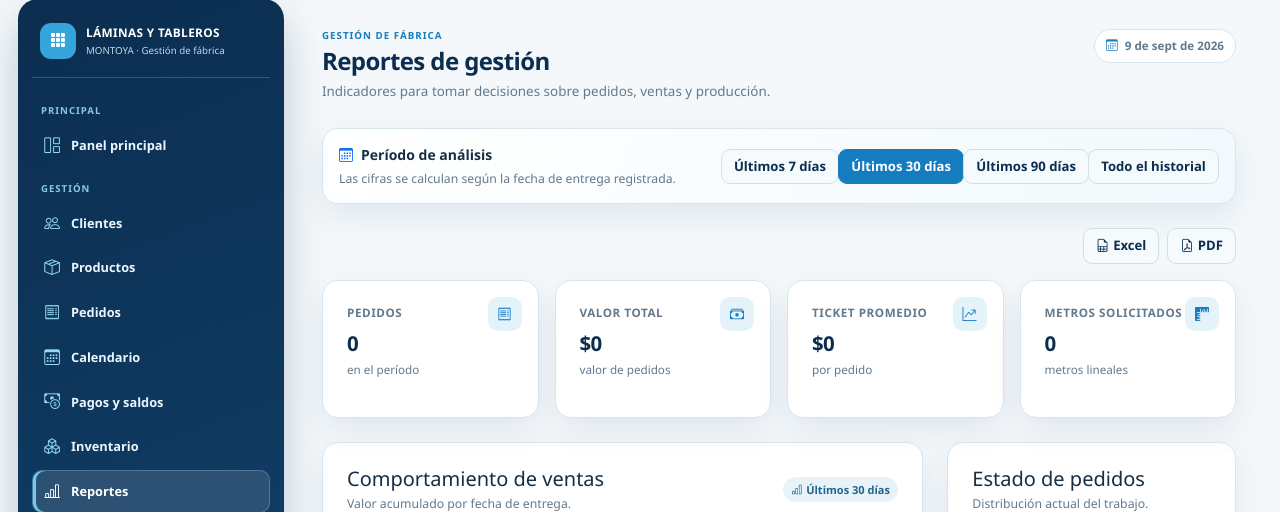
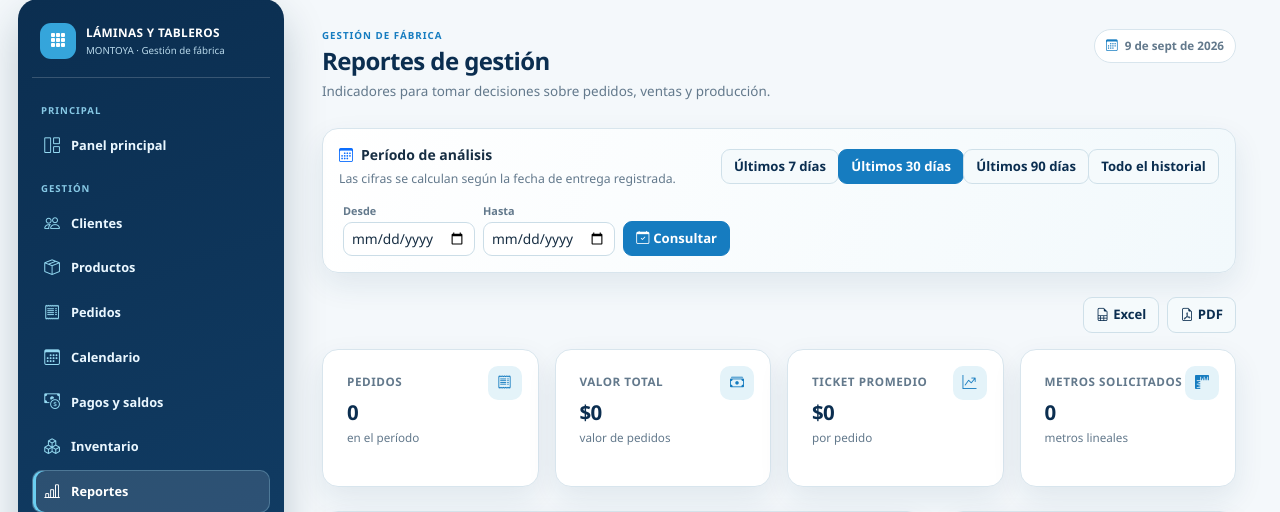
Before and after one commit to davidcaromaldonado90-cmd/fabrica-tejas-app, a Flask app: page /reportes in a window 1280 px wide. Shown: the part 19-531 px from the top of the page. Run offline with Flask 3, Linux system fonts and the light colour scheme; the visitor is signed in with stand-in values (Sample User, id 1).

Commit message:
Agrega rango personalizado de fechas en reportes

```diff
--- a/app.py
+++ b/app.py
@@ -295,8 +295,23 @@ def reportes():
     if periodo not in periodos:
         periodo = '30'
 
+    fecha_inicio = request.args.get('fecha_inicio', '')
+    fecha_fin = request.args.get('fecha_fin', '')
     consulta = consulta_por_rol()
-    if periodo != 'todos':
+    etiqueta_periodo = periodos[periodo]
+    if rol in ('Administrador', 'Vendedor') and fecha_inicio and fecha_fin:
+        try:
+            inicio = date.fromisoformat(fecha_inicio)
+            fin = date.fromisoformat(fecha_fin)
+            if inicio <= fin:
+                consulta = consulta.filter(Pedido.fecha_pedido.between(inicio, fin))
+                periodo = 'rango'
+                etiqueta_periodo = f'{inicio.strftime("%d/%m/%Y")} — {fin.strftime("%d/%m/%Y")}'
+            else:
+                fecha_inicio = fecha_fin = ''
+        except ValueError:
+            fecha_inicio = fecha_fin = ''
+    elif periodo != 'todos':
         consulta = consulta.filter(Pedido.fecha_pedido >= date.today() - timedelta(days=int(periodo) - 1))
     pedidos_periodo = consulta.order_by(Pedido.fecha_pedido.asc()).all()
 
@@ -326,7 +341,8 @@ def reportes():
     if rol != 'Operario':
         metricas.update({'Valor total': total_ventas, 'Ticket promedio': total_ventas / total_pedidos if total_pedidos else 0})
     return render_template(
-        'reportes.html', rol=rol, periodo=periodo, periodos=periodos, metricas=metricas,
+        'reportes.html', rol=rol, periodo=periodo, periodos=periodos, etiqueta_periodo=etiqueta_periodo,
+        fecha_inicio=fecha_inicio, fecha_fin=fecha_fin, metricas=metricas,
         por_estado=por_estado, ventas_labels=list(ventas_por_dia.keys()),
         ventas_data=list(pedidos_por_dia.values()) if rol == 'Operario' else list(ventas_por_dia.values()),
         top_productos=top_productos, top_clientes=top_clientes
@@ -426,8 +442,20 @@ def exportar_reporte(formato):
     periodo = request.args.get('periodo', '30')
     if periodo not in ('7', '30', '90', 'todos'):
         periodo = '30'
+    fecha_inicio = request.args.get('fecha_inicio', '')
+    fecha_fin = request.args.get('fecha_fin', '')
     consulta = consulta_por_rol()
-    if periodo != 'todos':
+    if session['usuario_rol'] in ('Administrador', 'Vendedor') and fecha_inicio and fecha_fin:
+        try:
+            inicio = date.fromisoformat(fecha_inicio)
+            fin = date.fromisoformat(fecha_fin)
+            if inicio <= fin:
+                consulta = consulta.filter(Pedido.fecha_pedido.between(inicio, fin))
+            else:
+                fecha_inicio = fecha_fin = ''
+        except ValueError:
+            fecha_inicio = fecha_fin = ''
+    if not (fecha_inicio and fecha_fin) and periodo != 'todos':
         consulta = consulta.filter(Pedido.fecha_pedido >= date.today() - timedelta(days=int(periodo) - 1))
     pedidos = consulta.order_by(Pedido.fecha_pedido.desc()).all()
     filas = [(p.id_pedido, p.cliente.nombre_razon_social, p.fecha_pedido, p.estado, float(p.total_pedido or 0)) for p in pedidos]
--- a/static/theme-overrides.css
+++ b/static/theme-overrides.css
@@ -176,6 +176,9 @@ body {
 .calendar-legend { display: flex; gap: 14px; padding: 11px 15px; color: var(--muted); font-size: .72rem; }.calendar-legend i { display: inline-block; width: 8px; height: 8px; margin-right: 4px; border-radius: 50%; }
 
 .report-filter { background: linear-gradient(110deg, #fff, #f2f9fc) !important; }
+.report-range { display: flex; align-items: end; flex-wrap: wrap; gap: 8px; padding-left: 4px; }
+.report-range label { display: grid; gap: 3px; color: var(--muted); font-size: .68rem; font-weight: 750; }
+.report-range .form-control { width: 132px; min-height: 34px !important; }
 .report-kpi { position: relative; min-height: 138px; overflow: hidden; }
 .report-kpi small, .report-kpi > span:last-child { display: block; color: var(--muted); font-size: .73rem; }
 .report-kpi small { font-weight: 800; letter-spacing: .55px; text-transform: uppercase; }
@@ -197,5 +200,6 @@ body {
   body { font-size: 13px; }.main { padding: 24px 13px 91px !important; }.topbar { margin-bottom: 20px; }.title { font-size: 1.32rem !important; }.subtitle { font-size: .78rem; }
   .content-card { border-radius: 13px !important; }.card-header-custom { align-items: stretch !important; flex-direction: column; min-height: auto; padding: 13px 14px !important; }.card-header-custom > .input-group { width: 100%; max-width: none; }.card-header-custom .btn { align-self: stretch; }
   .form-card { padding: 18px !important; }.table > thead > tr > th, .table > tbody > tr > td { padding: 9px 11px !important; }.calendar-day { min-height: 76px; padding: 5px; }.calendar-weekdays div { font-size: .54rem; }.calendar-event { font-size: .56rem; }.chart-wrap { height: 220px; }.report-filter .btn-group { width: 100%; overflow-x: auto; }.report-filter .btn { white-space: nowrap; }
+  .report-range { width: 100%; padding: 0; }.report-range label { flex: 1; }.report-range .form-control { width: 100%; }.report-range .btn { width: 100%; }
 }
 @media print { @page { margin: 12mm; } .sidebar, .mobile-nav, .topbar, .no-print { display: none !important; } body, .main { background: #fff !important; } .main { padding: 0 !important; } .content-card { box-shadow: none !important; } }
--- a/templates/reportes.html
+++ b/templates/reportes.html
@@ -6,8 +6,16 @@
 <section class="report-filter content-card p-3 mb-4 d-flex flex-wrap align-items-center justify-content-between gap-3">
   <div><strong><i class="bi bi-calendar3 me-2 text-primary"></i>Período de análisis</strong><span class="d-block text-secondary small mt-1">Las cifras se calculan según la fecha de entrega registrada.</span></div>
   <div class="btn-group" role="group">{% for clave, etiqueta in periodos.items() %}<a href="{{ url_for('reportes', periodo=clave) }}" class="btn btn-sm {% if periodo == clave %}btn-primary{% else %}btn-light{% endif %}">{{ etiqueta }}</a>{% endfor %}</div>
+  {% if rol in ('Administrador', 'Vendedor') %}
+  <form class="report-range" method="get">
+    <input type="hidden" name="periodo" value="rango">
+    <label>Desde<input class="form-control form-control-sm" type="date" name="fecha_inicio" value="{{ fecha_inicio }}" required></label>
+    <label>Hasta<input class="form-control form-control-sm" type="date" name="fecha_fin" value="{{ fecha_fin }}" required></label>
+    <button class="btn btn-primary btn-sm" type="submit"><i class="bi bi-calendar-check me-1"></i>Consultar</button>
+  </form>
+  {% endif %}
 </section>
-<div class="d-flex justify-content-end gap-2 mb-3"><a href="{{ url_for('exportar_reporte', formato='excel', periodo=periodo) }}" class="btn btn-light btn-sm"><i class="bi bi-file-earmark-spreadsheet me-1"></i>Excel</a><a href="{{ url_for('exportar_reporte', formato='pdf', periodo=periodo) }}" class="btn btn-light btn-sm"><i class="bi bi-file-earmark-pdf me-1"></i>PDF</a></div>
+<div class="d-flex justify-content-end gap-2 mb-3"><a href="{{ url_for('exportar_reporte', formato='excel', periodo=periodo, fecha_inicio=fecha_inicio or none, fecha_fin=fecha_fin or none) }}" class="btn btn-light btn-sm"><i class="bi bi-file-earmark-spreadsheet me-1"></i>Excel</a><a href="{{ url_for('exportar_reporte', formato='pdf', periodo=periodo, fecha_inicio=fecha_inicio or none, fecha_fin=fecha_fin or none) }}" class="btn btn-light btn-sm"><i class="bi bi-file-earmark-pdf me-1"></i>PDF</a></div>
 <div class="row g-3 mb-4">
   <div class="col-sm-6 col-xl-3"><article class="content-card p-4 report-kpi"><span class="report-kpi-icon"><i class="bi bi-receipt"></i></span><small>Pedidos</small><strong>{{ metricas['Pedidos'] }}</strong><span>en el período</span></article></div>
   {% if rol != 'Operario' %}
@@ -17,7 +25,7 @@
   <div class="col-sm-6 col-xl-3"><article class="content-card p-4 report-kpi"><span class="report-kpi-icon"><i class="bi bi-rulers"></i></span><small>Metros solicitados</small><strong>{{ '{:,.0f}'.format(metricas['Metros solicitados']) }}</strong><span>metros lineales</span></article></div>
 </div>
 <div class="row g-4 mb-4">
-  <div class="col-lg-8"><section class="content-card p-4 h-100"><div class="d-flex justify-content-between align-items-center mb-3"><div><h2 class="h5 mb-1">{% if rol == 'Operario' %}Carga de producción{% else %}Comportamiento de ventas{% endif %}</h2><p class="text-secondary small mb-0">{% if rol == 'Operario' %}Pedidos programados por fecha de entrega.{% else %}Valor acumulado por fecha de entrega.{% endif %}</p></div><span class="badge-soft"><i class="bi bi-bar-chart"></i>{{ periodos[periodo] }}</span></div><div class="chart-wrap"><canvas id="ventasChart"></canvas></div></section></div>
+  <div class="col-lg-8"><section class="content-card p-4 h-100"><div class="d-flex justify-content-between align-items-center mb-3"><div><h2 class="h5 mb-1">{% if rol == 'Operario' %}Carga de producción{% else %}Comportamiento de ventas{% endif %}</h2><p class="text-secondary small mb-0">{% if rol == 'Operario' %}Pedidos programados por fecha de entrega.{% else %}Valor acumulado por fecha de entrega.{% endif %}</p></div><span class="badge-soft"><i class="bi bi-bar-chart"></i>{{ etiqueta_periodo }}</span></div><div class="chart-wrap"><canvas id="ventasChart"></canvas></div></section></div>
   <div class="col-lg-4"><section class="content-card p-4 h-100"><h2 class="h5 mb-1">Estado de pedidos</h2><p class="text-secondary small mb-3">Distribución actual del trabajo.</p><div class="chart-wrap chart-donut"><canvas id="estadoChart"></canvas></div><div class="report-legend">{% for estado, cantidad in por_estado.items() %}<span><i class="legend-dot dot-{{ loop.index }}"></i>{{ estado }} <b>{{ cantidad }}</b></span>{% endfor %}</div></section></div>
 </div>
 <div class="row g-4">
```
